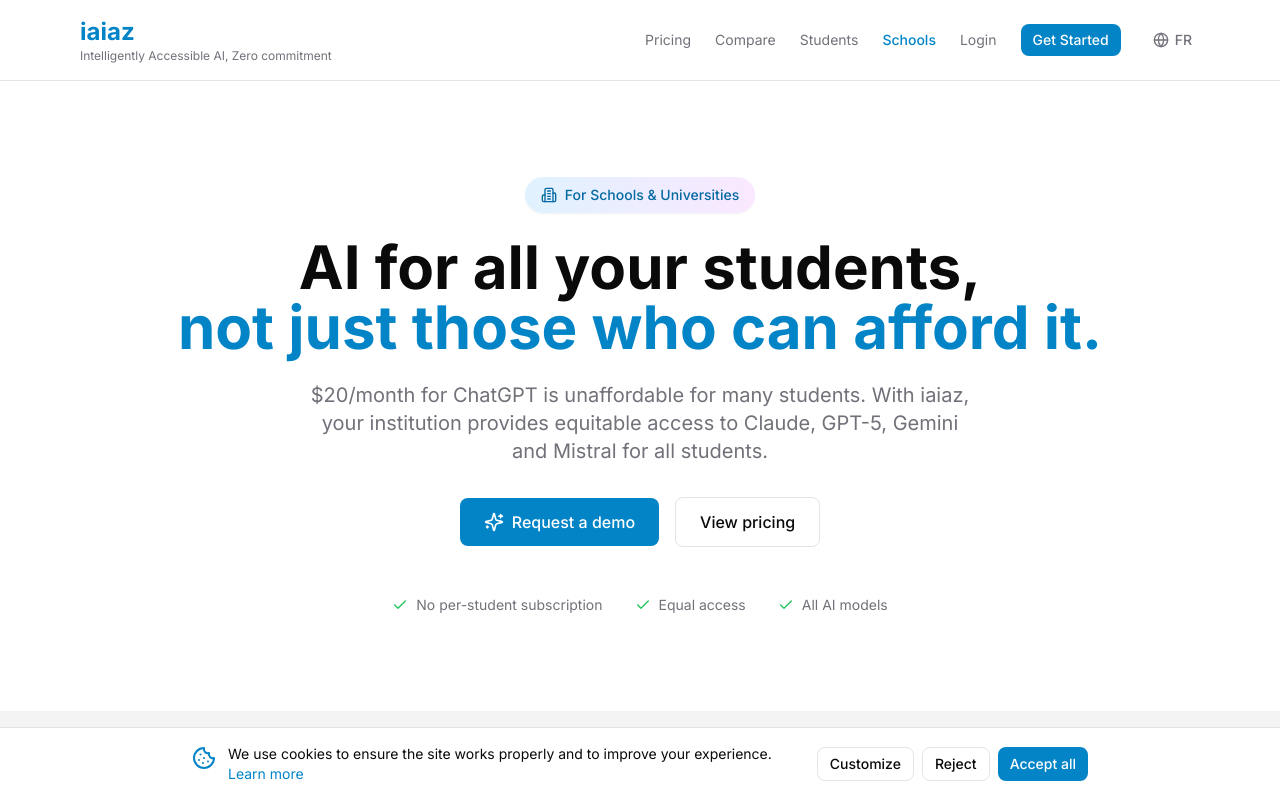
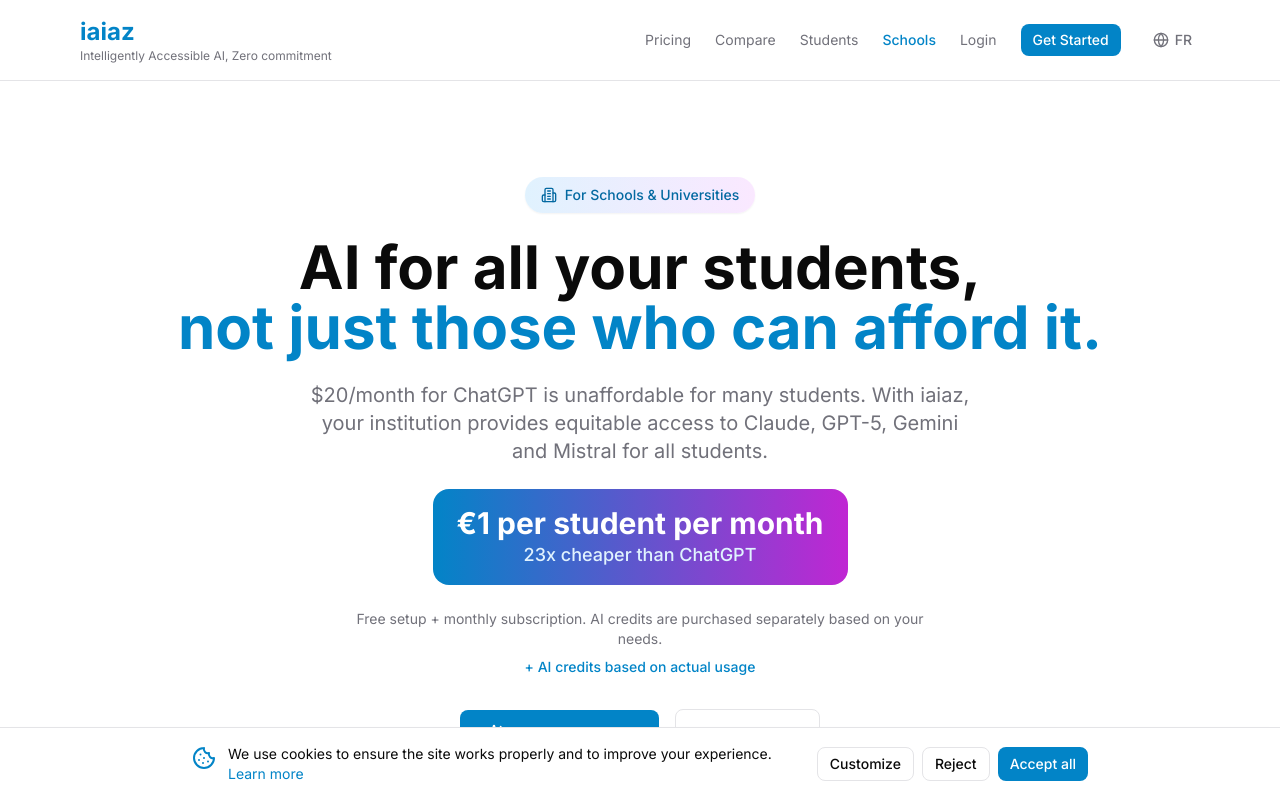
Before and after one commit to antoineant/iaiaz, a Next.js app: page /en/etablissements in a window 1280 px wide. Shown: the top 798 px of the page. Built offline with nearby package versions, Linux system fonts and the light colour scheme.

Commit message:
Add pricing highlight to hero section
Display "1€ per student" and "23x cheaper than ChatGPT" prominently
after the main headline and before CTA buttons.

Co-Authored-By: Claude Opus 4.5 <noreply@anthropic.com>

```diff
--- a/src/app/[locale]/etablissements/page.tsx
+++ b/src/app/[locale]/etablissements/page.tsx
@@ -99,9 +99,26 @@ export default async function EtablissementsPage({ params }: Props) {
             <br />
             <span className="text-primary-600 dark:text-primary-400">{t("hero.titleHighlight")}</span>
           </h1>
-          <p className="text-xl text-[var(--muted-foreground)] max-w-2xl mx-auto mb-8">
+          <p className="text-xl text-[var(--muted-foreground)] max-w-2xl mx-auto mb-6">
             {t("hero.subtitle")}
           </p>
+
+          {/* Pricing highlight */}
+          <div className="inline-block bg-gradient-to-r from-primary-600 to-accent-600 text-white px-6 py-4 rounded-2xl mb-6">
+            <div className="text-2xl md:text-3xl font-bold">
+              {t("pricing.title")}
+            </div>
+            <div className="text-primary-100 text-lg font-medium">
+              {t("pricing.titleHighlight")}
+            </div>
+          </div>
+          <p className="text-[var(--muted-foreground)] max-w-xl mx-auto mb-2 text-sm">
+            {t("pricing.subtitle")}
+          </p>
+          <p className="text-sm text-primary-600 dark:text-primary-400 font-medium mb-8">
+            {t("pricing.creditsNote")}
+          </p>
+
           <div className="flex flex-col sm:flex-row items-center justify-center gap-4 mb-12">
             <a href="mailto:secretariat@girafestudio.fr?subject=Demande%20d%27information%20-%20Établissement">
               <Button size="lg">
```
